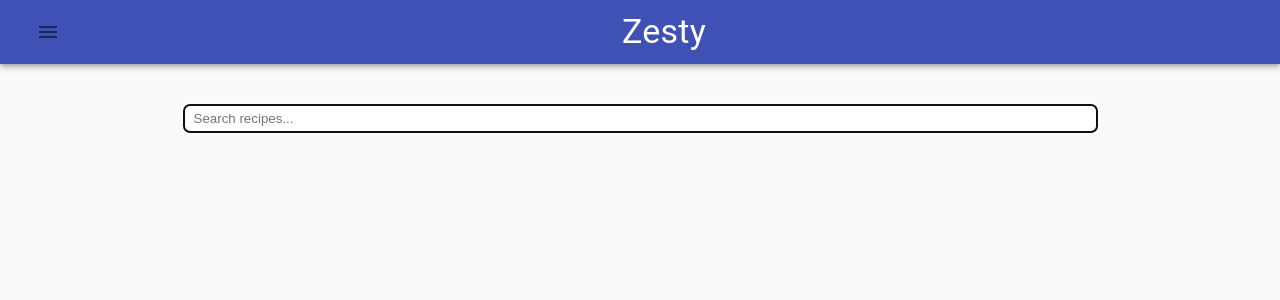
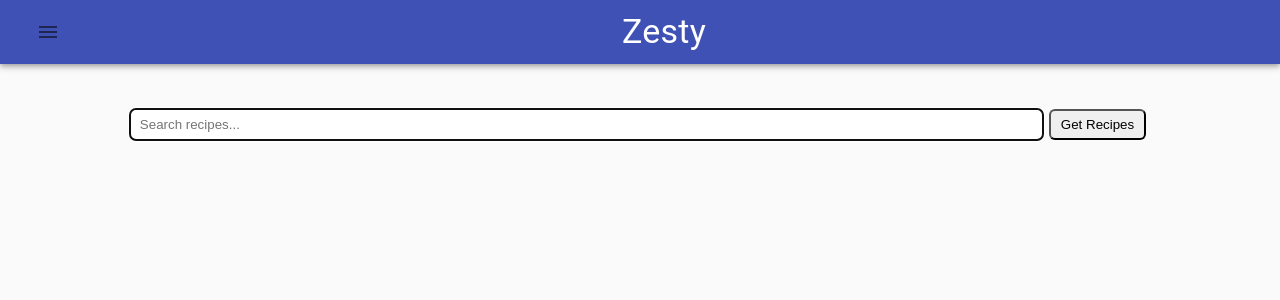
Before and after one commit to Co-Lab-You-Belong-in-Tech/zesty, a React (Create React App) app: page / in a window 1280 px wide. Shown: the top 300 px of the page. Built offline with nearby package versions, Linux system fonts and the light colour scheme.

Commit message:
updated styling

```diff
--- a/package.json
+++ b/package.json
@@ -14,7 +14,6 @@
     "@testing-library/jest-dom": "^5.11.4",
     "@testing-library/react": "^11.1.0",
     "@testing-library/user-event": "^12.1.10",
-    "axios": "^0.23.0",
     "react": "^17.0.2",
     "react-dom": "^17.0.2",
     "react-loader-spinner": "^4.0.0",
--- a/src/Components/NavBar/NavBar.css
+++ /dev/null
@@ -1,4 +0,0 @@
-.nav-bar {
-  width: 375px;
-  background-color: pink;
-}
--- a/src/Components/Recipe/Recipe.css
+++ b/src/Components/Recipe/Recipe.css
@@ -5,14 +5,14 @@ img {
 }
 
 .recipe-card {
-  background: #21475c;
+  background: #3f51b5;
   box-shadow: 0px 4px 10px rgba(0, 0, 0, 0.25);
   padding: 0 0 10px 0;
   border-radius: 6px;
   margin: 20px 0;
 }
 .recipe-title {
-  font-size: 1.5em;
+  font-size: 1.2em;
   line-height: 1.5;
   color: white;
   text-transform: capitalize;
--- a/src/Components/SearchBar/SearchBar.css
+++ b/src/Components/SearchBar/SearchBar.css
@@ -8,14 +8,14 @@ section {
 input {
   width: 75%;
   border-radius: 6px;
-  padding: 6px 10px;
+  padding: 8px 10px;
   color: #333;
   border: 1px solid #ddd;
 }
 
 button {
   border-radius: 6px;
-  padding: 4px 10px;
+  padding: 6px 10px;
   margin: 5px;
 }
 .hint {
--- a/src/Components/SearchBar/SearchBar.js
+++ b/src/Components/SearchBar/SearchBar.js
@@ -6,8 +6,7 @@ const apiKey = `${process.env.REACT_APP_RECIPE_API_KEY}`;
 
 export default function SearchBar() {
   const [recipes, setRecipes] = useState([]);
-  const [query, setQuery] = useState("chocolate");
-
+  const [query, setQuery] = useState("");
   function search(event) {
     event.preventDefault();
   }
@@ -39,11 +38,10 @@ export default function SearchBar() {
             placeholder="Search recipes..."
             onChange={handleQueryChange}
             autoFocus={true}
-            onClick={getRecipes}
           />
-          {/* <button variant="contained" onClick={getRecipes}>
-            Search
-          </button> */}
+          <button variant="contained" onClick={getRecipes}>
+            Get Recipes
+          </button>
         </form>
       </section>
       <RecipeList recipeData={recipes} />
```
Also changed, not shown: public/index.html (+1 -21 lines).
